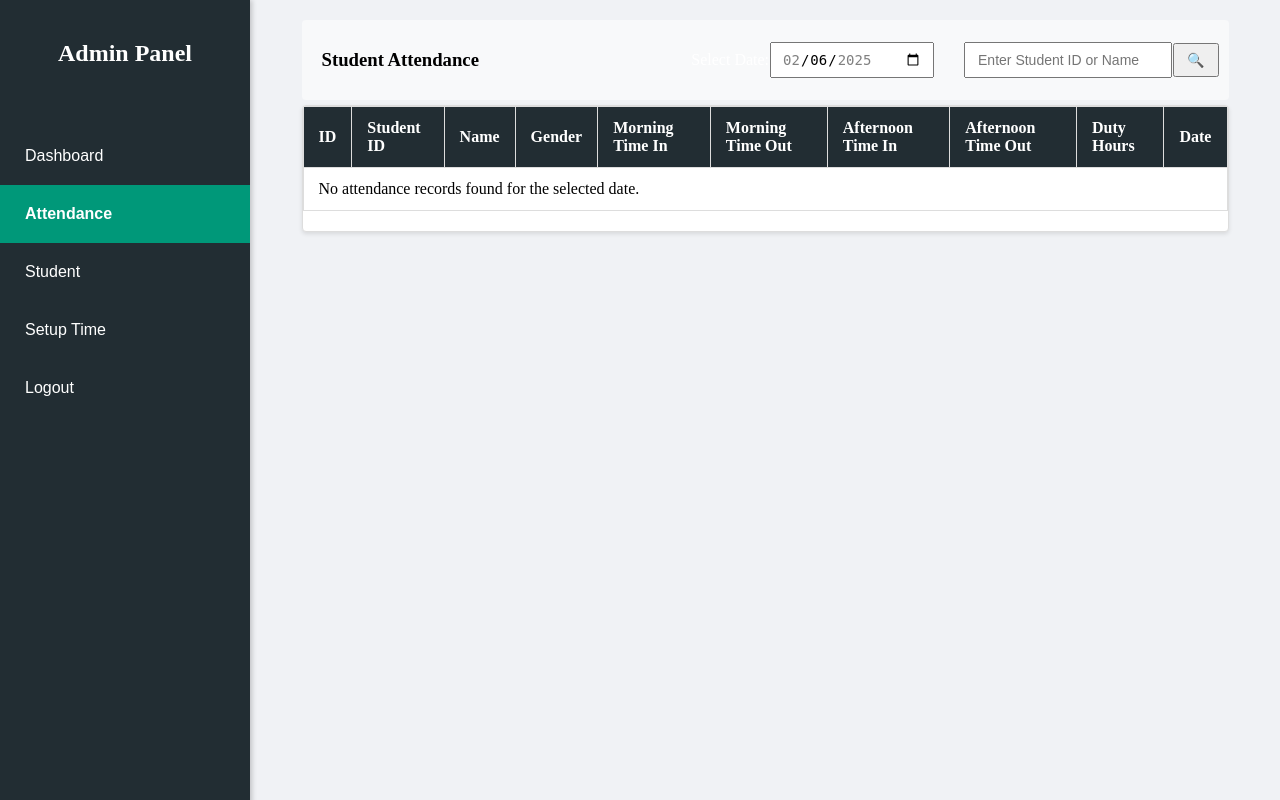
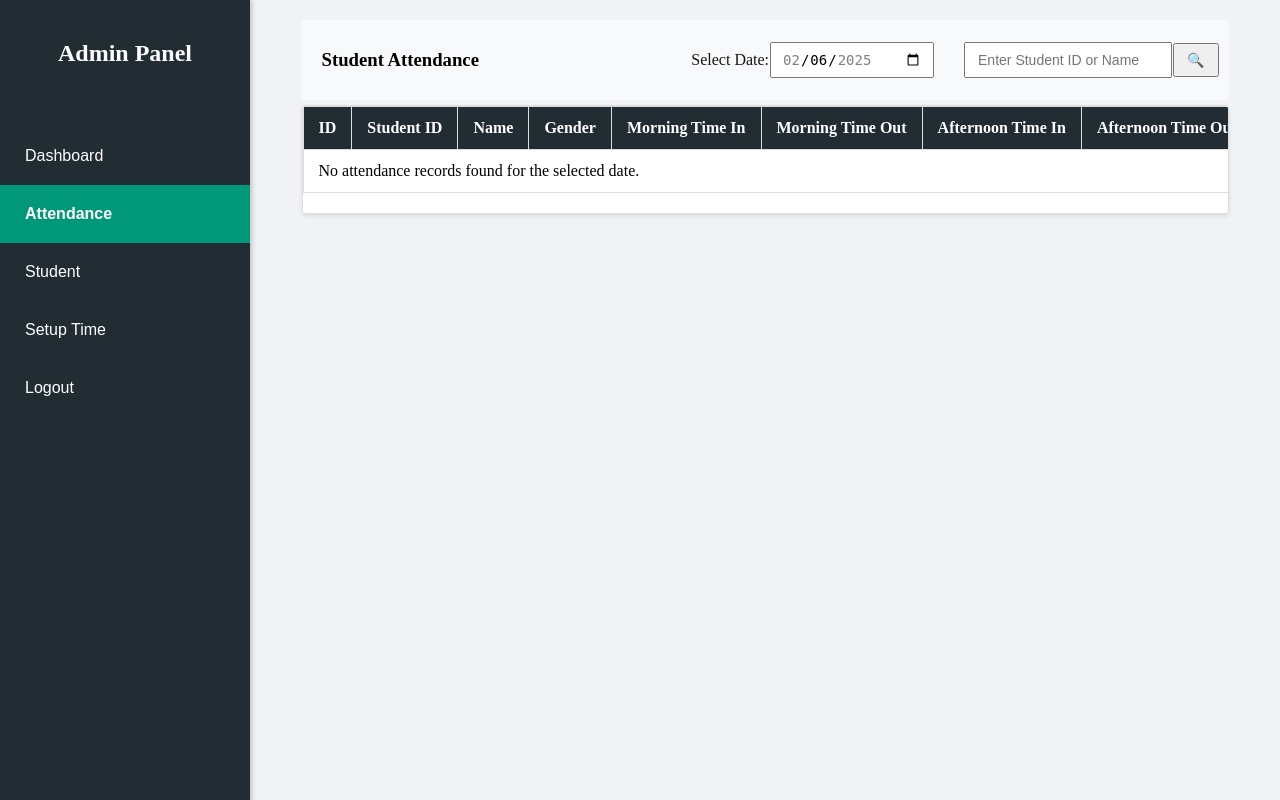
Before and after one commit to JestoniVillarta/LGU-LALA-ATTENDANCE, a PHP site: page /ADMIN/attendance.php in a window 1280 px wide. Run offline with PHP 8.4, Linux system fonts and the light colour scheme; data comes from the database, SQL or seed files in the repository.

Commit message:
attendance

```diff
--- a/ADMIN/CSS/attendance.css
+++ b/ADMIN/CSS/attendance.css
@@ -1,6 +1,5 @@
 /* Basic page styling */
 body {
-
     margin: 0;
     padding: 0;
     background-color: #f0f2f5;
@@ -11,13 +10,13 @@
     max-width: 90%;
     margin: 0 auto; /* Centers the container horizontally */
     background-color: #f0f2f5;
-
+    height: 80vh;
 }
 
+/* Heading Styling */
 h3 {
     padding-left: 20px;
     color: black;
-
 }
 
 /* Button wrapper: aligns the add button to the right */
@@ -34,22 +33,28 @@
     margin-top: 20px;
 }
 
-
-
-
 /* Table container: scrollable container with padding and border */
 .table-container {
+    position: relative;
     background-color: #fff;
     border: 1px solid #ddd;
     border-radius: 4px;
     box-shadow: 0 2px 4px rgba(0, 0, 0, 0.1);
-    max-height: calc(100vh - 150px); /* Adjust as needed */
+    max-height: 50%; /* Adjust as needed */
     overflow-y: auto;
     overflow-x: auto;
     padding-bottom: 20px;
-    overflow: overlay;
+}
 
+/* Table Styling */
+table {
+    width: 100%; /* Ensure the table takes up full width */
+    table-layout: auto; /* Allow columns to adjust based on content */
+    border-collapse: collapse;
+    text-align: left;
+    color: black;
 }
+
 
 /* Sticky Table Header */
 thead th {
@@ -62,17 +67,17 @@
     border: 1px solid #ddd;
 }
 
-/* Table Styling */
-table {
-    width: 100%;
-    border-collapse: collapse;
-    text-align: left;
-    color: black;
+/* No fixed widths for columns */
+table th, table td {
+    padding: 12px 15px;
+    border: 1px solid #ddd;
+    white-space: nowrap; /* Ensures that long content does not break into multiple lines */
 }
+
 
 /* Table Header Styling */
 table th {
-    background-color:  #222d33;;
+    background-color:  #222d33;
     color: #ffffff;
     padding: 12px 15px;
     border: 1px solid #ddd;
@@ -111,7 +116,6 @@
     background-color: #ffdddd;
     text-decoration: underline;
 }
-
 
 /* Container for search bar and calendar */
 .button-search-group {
@@ -154,6 +158,7 @@
     margin: 0;
     display: flex;
     align-items: center;
+    color: #181515;
 }
 
 .calendar-container form {
--- a/ADMIN/CSS/student.css
+++ b/ADMIN/CSS/student.css
@@ -30,11 +30,9 @@
     /* Match the table wrapper */
     border-radius: 4px;
     background-color: #f8f9fa;
-    margin: 0 auto 5px;
-    /* Centers horizontally and adds bottom margin */
+    margin: 0 auto 5px; /* Centers horizontally and adds bottom margin */
     display: flex;
-    justify-content: space-between;
-    /* Ensures spacing between title and buttons */
+    justify-content: space-between; /* Ensures spacing between title and buttons */
     align-items: center;
     height: 80px;
     padding: 0;
```
Lines whose indentation alone changed are shown as unchanged.
